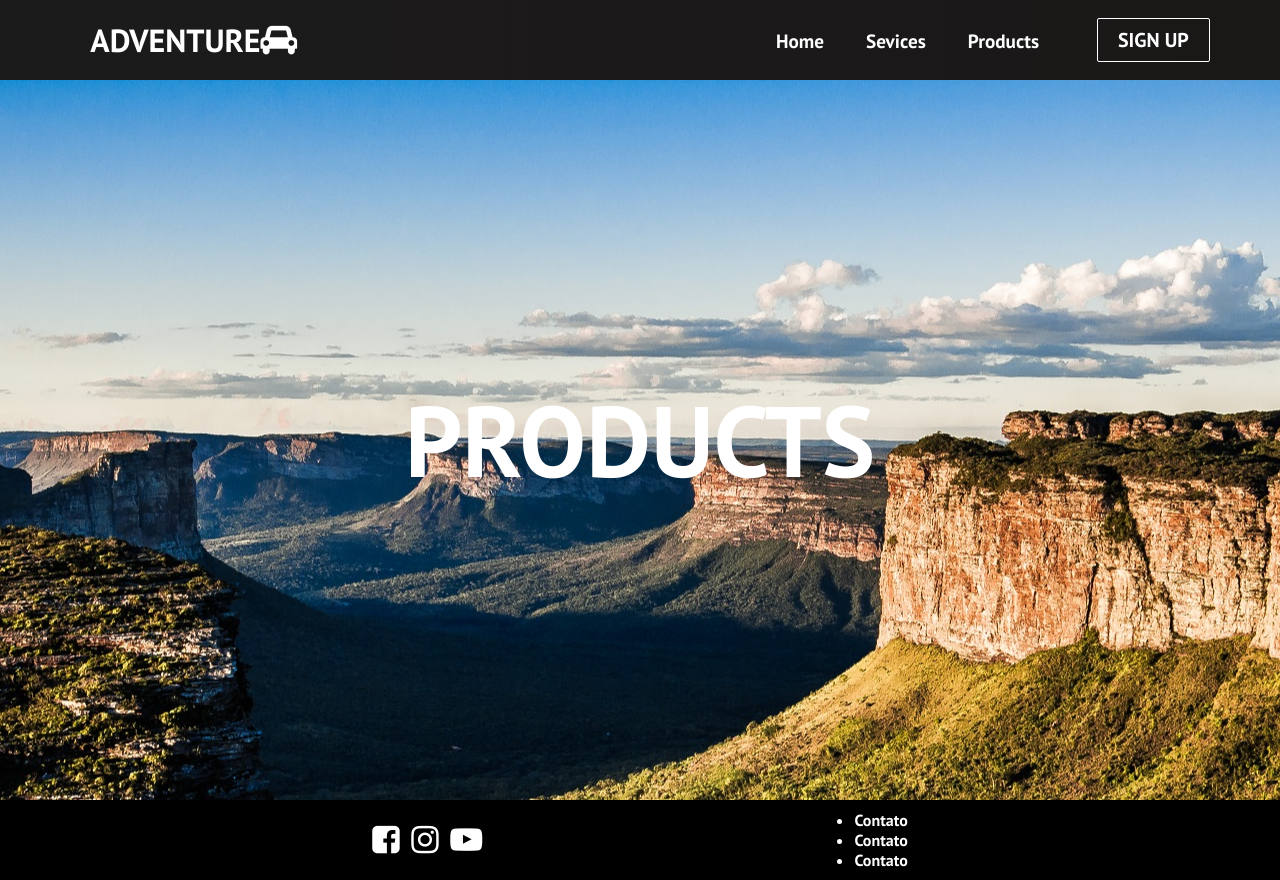
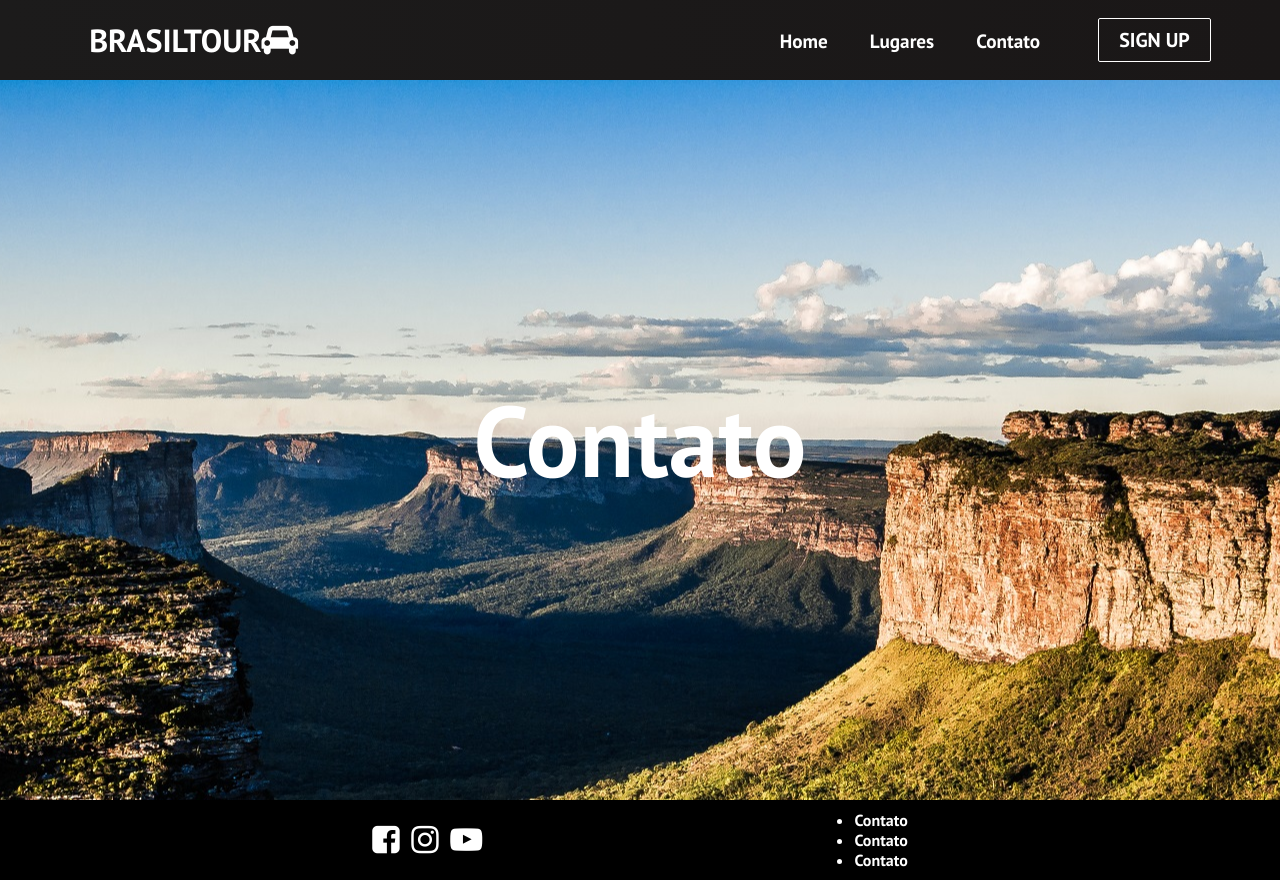
Before and after one commit to camargosproj/brasiltour, a React (Create React App) app: page /products in a window 1280 px wide. Built offline with nearby package versions, Linux system fonts and the light colour scheme.

Commit message:
Changes in sentences

```diff
--- a/public/index.html
+++ b/public/index.html
@@ -30,7 +30,7 @@
       work correctly both with client-side routing and a non-root public URL.
       Learn how to configure a non-root public URL by running `npm run build`.
     -->
-    <title>Brasil Adventure</title>
+    <title>BRASILTOUR</title>
   </head>
   <body>
     <noscript>You need to enable JavaScript to run this app.</noscript>
--- a/src/components/HeroSection.js
+++ b/src/components/HeroSection.js
@@ -12,12 +12,12 @@ const HeroSection = () => {
     }
     return (
         <div className="hero-container">
-            <h1>ADVENTURE AWAITS</h1>
-            <p>What are you waiting for?</p>
+            <h1>BRASIL TOUR</h1>
+            <p>Que tal conhecer o Brasil?</p>
             <div className="hero-btns">
-                <Button className="btns" goTo="/cards" buttonStyle='btn--outline' buttonSize='btn--large'>GET STARTED</Button>
+                <Button className="btns" goTo="/cards" buttonStyle='btn--outline' buttonSize='btn--large'>ENCONTRAR DESTINO</Button>
                 <Button className="btns" goTo="/adventure-website" onClick={handleVideo} buttonStyle='btn--primary' buttonSize='btn--large'>
-                    WATCH TRAILER  <i className="fa fa-play"/>
+                    ASSISTIR VIDEO  <i className="fa fa-play"/>
                 </Button>
             </div>
             <VideoPlay onClose={() => setShow(false)} show={show} />
--- a/src/components/NavBar.js
+++ b/src/components/NavBar.js
@@ -32,7 +32,7 @@ const NavBar = () => {
         <nav className="navbar">
             <div className="navbar-container">
                 <Link to="/adventure-website" className="navbar-logo" onClick={closeMobileMenu}>
-                    ADVENTURE <i className="fa fa-car"></i>
+                    BRASILTOUR <i className="fa fa-car"></i>
                 </Link>
                 {/* Set menu bar for responsiveness  */}
                 <div className="menu-icon" onClick={handleClick}>
@@ -46,12 +46,12 @@ const NavBar = () => {
                     </li>
                     <li className="nav-item">
                         <Link to="/services" className="nav-links" onClick={closeMobileMenu}>
-                            Sevices
+                            Lugares
                         </Link>
                     </li>
                     <li className="nav-item">
                         <Link to="/products" className="nav-links" onClick={closeMobileMenu}>
-                            Products
+                            Contato
                         </Link>
                     </li>
                     <li className="nav-item">
--- a/src/components/pages/Products.js
+++ b/src/components/pages/Products.js
@@ -3,7 +3,7 @@ import '../../App.css';
 
 const Products = () => {
     return (
-        <h1 className="products">PRODUCTS</h1>
+        <h1 className="products">Contato</h1>
      );
 }
 
--- a/src/components/pages/Services.js
+++ b/src/components/pages/Services.js
@@ -3,7 +3,7 @@ import '../../App.css';
 
 const Services = () => {
     return (
-        <h1 className="services">SERVICES</h1>
+        <h1 className="services">Lugares</h1>
      );
 }
 
```
